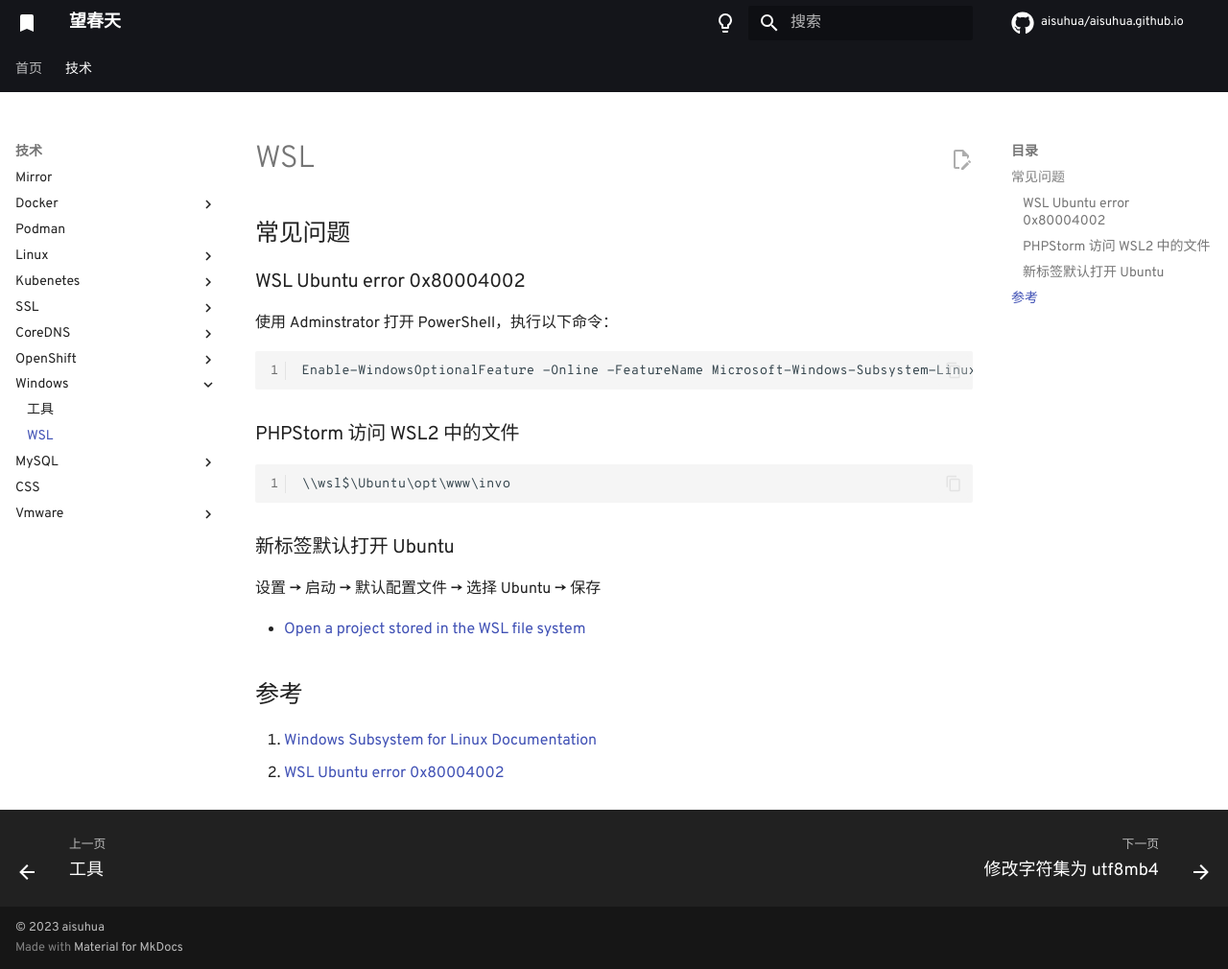
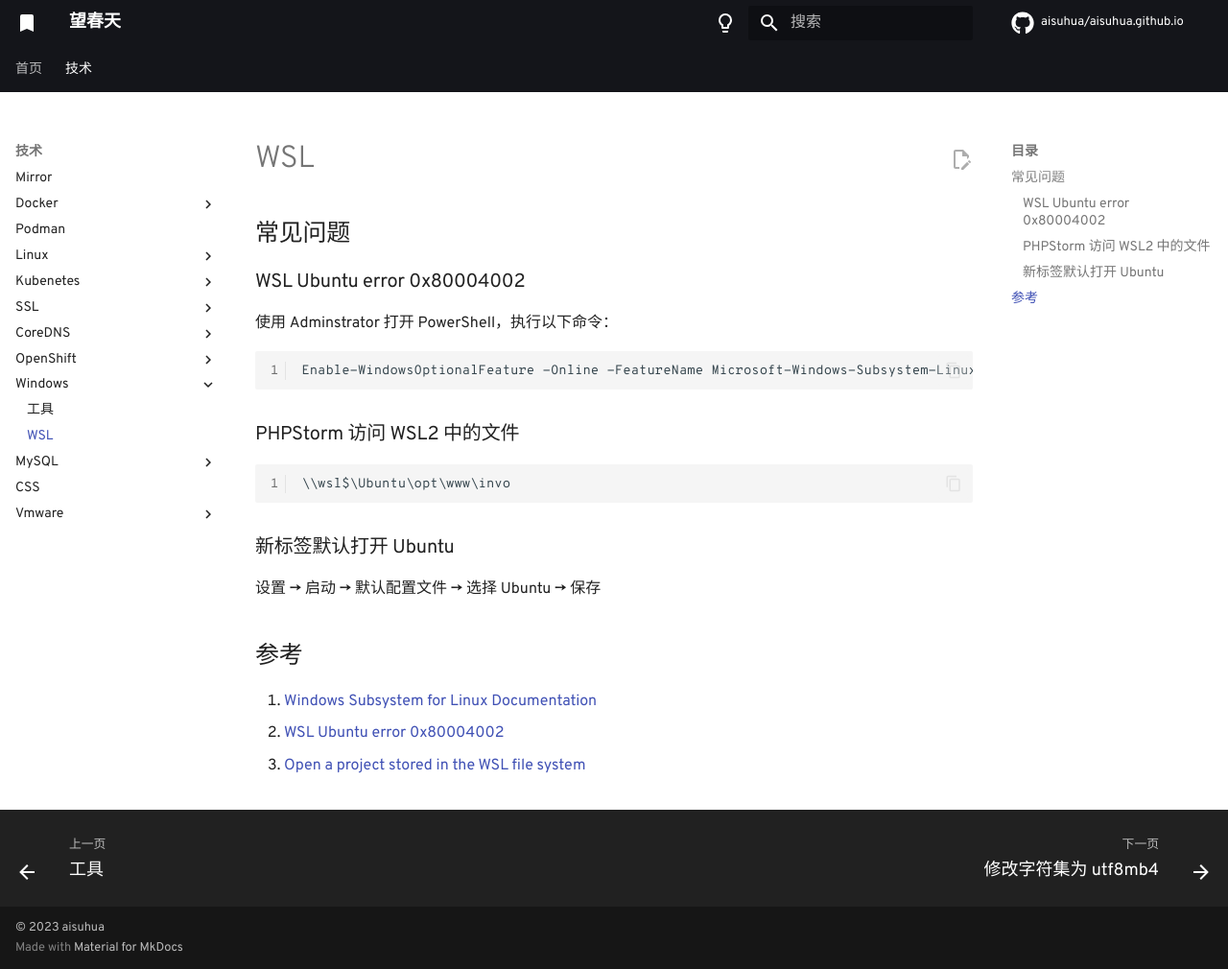
Before and after one commit to aisuhua/aisuhua.github.io, an MkDocs documentation site: the page built from docs/windows/wsl.md, in a window 1280 px wide and 1010 px high. Shown: the whole window at 96% size. Built offline with MkDocs 1.6.1 and Material for MkDocs 9.7.7, drawn with Linux system fonts in a browser that asks for light colours; comment, search, counter and statistics services are not loaded; some of the changed lines change nothing that is shown.

Commit message:
Update wsl.md

```diff
--- a/docs/windows/wsl.md
+++ b/docs/windows/wsl.md
@@ -20,9 +20,8 @@
 
 设置 -> 启动 -> 默认配置文件 -> 选择 Ubuntu -> 保存
 
-- [Open a project stored in the WSL file system](https://www.jetbrains.com/help/phpstorm/how-to-use-wsl-development-environment-in-product.html#open-a-project-in-wsl)
-
 ## 参考
 
 1. [Windows Subsystem for Linux Documentation](https://learn.microsoft.com/en-us/windows/wsl/)
 2. [WSL Ubuntu error 0x80004002](https://github.com/microsoft/WSL/issues/2851)
+3. [Open a project stored in the WSL file system](https://www.jetbrains.com/help/phpstorm/how-to-use-wsl-development-environment-in-product.html#open-a-project-in-wsl)
```
